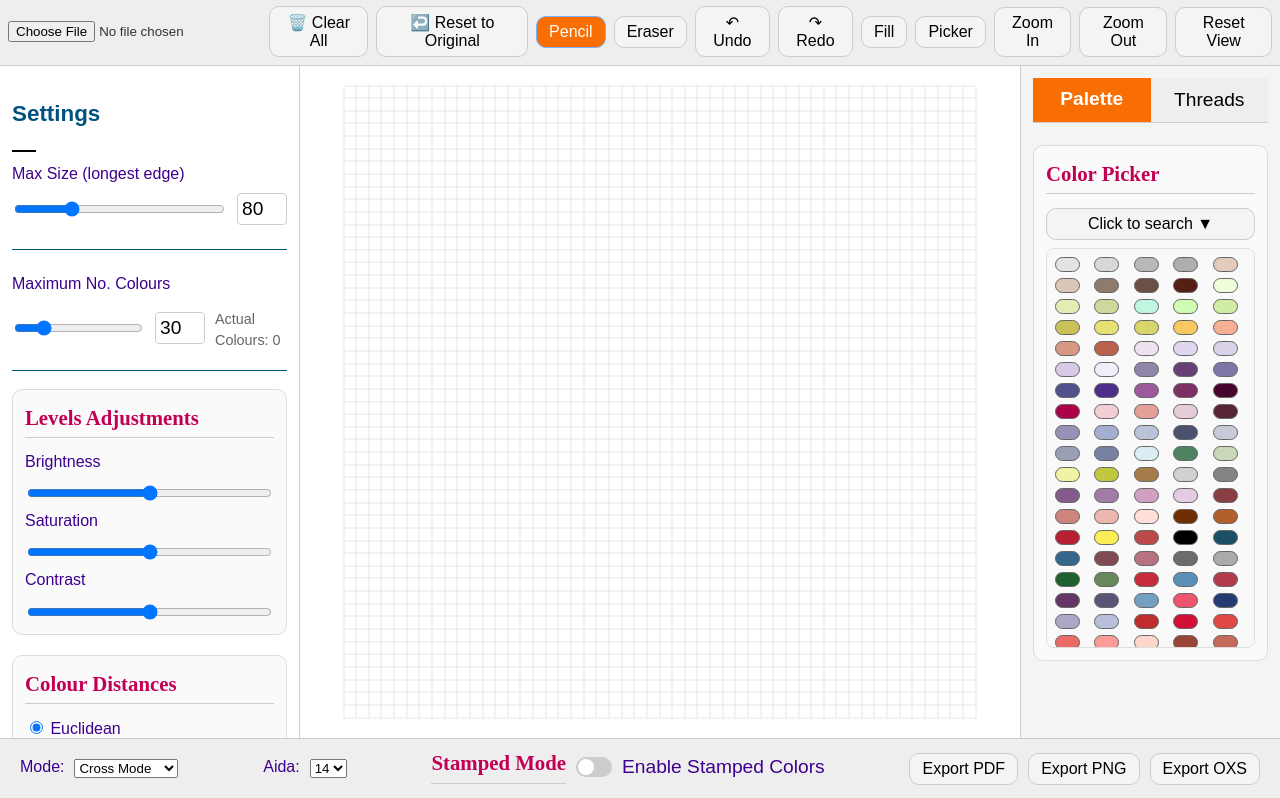
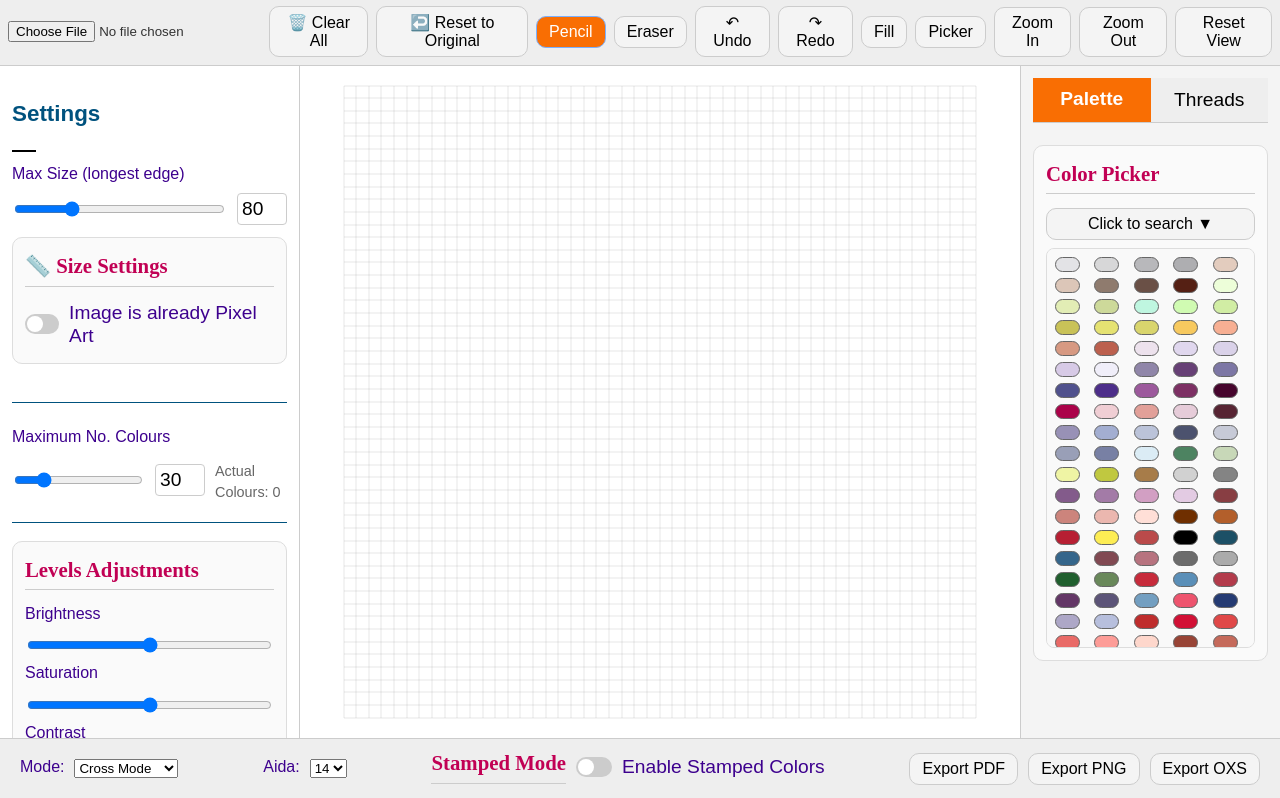
Before and after one commit to yasipam/JS-XStitch, a plain HTML site: page index.html in a window 1280 px wide. Shown: the part 94-892 px from the top of the page. Drawn offline with nearby package versions, Linux system fonts and the light colour scheme; a web font is replaced by a local one.

Commit message:
added pixel art checkbox toggle but need to put in control in app.js but the shit aint working

```diff
--- a/index.html
+++ b/index.html
@@ -48,6 +48,18 @@
                         <input type="range" id="maxSizeSlider" min="4" max="300" value="80">
                         <input type="number" id="maxSizeInput" min="4" max="300" value="80">
                     </div>
+                </div>
+
+                <div class="panel">
+                    <h3 class="panelTitle">📏 Size Settings</h3>
+                    <label class="toggle">
+                        <input type="checkbox" id="pixelArtMode">
+                        <span class="slider"></span>
+                        Image is already Pixel Art
+                    </label>
+                    <p id="pixelArtWarning" style="color: #c10054; font-size: 0.8rem; display: none;">
+                        Image too large for Pixel Mode (Max 300px).
+                    </p>
                 </div>
 
                 <hr class="divider">
```
